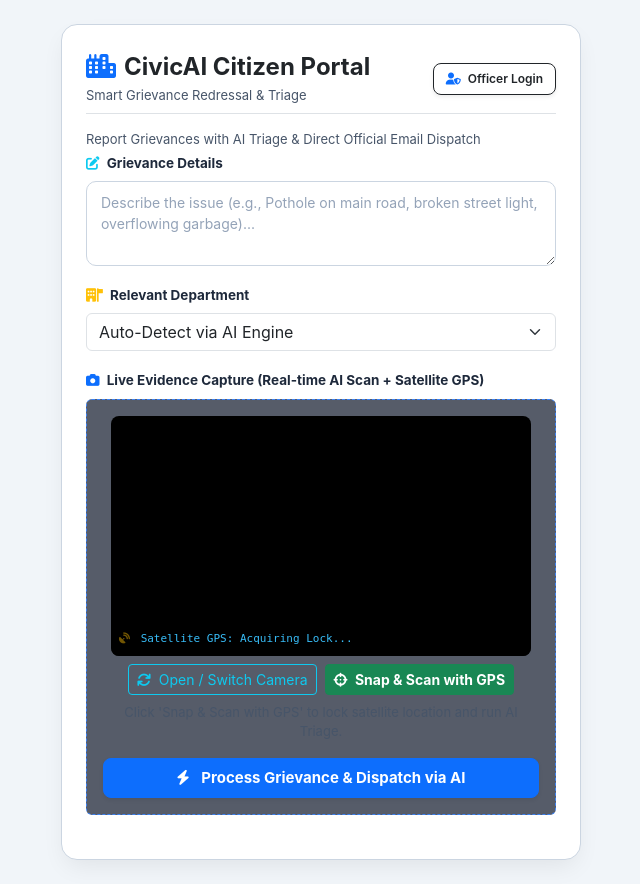
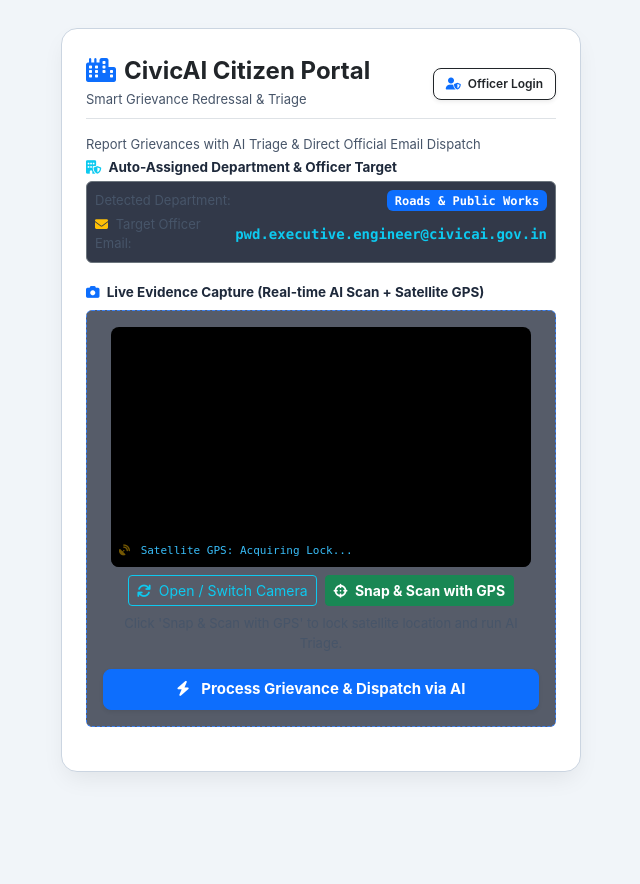
Before and after one commit to RohiVishwa/civic-ai-portal, a Flask app: page / in a window 1280 px wide. Shown: the whole page, without its empty margins (319-959 px from the left). After the commit the page ends 772 px from the top, so only its background shows below. Run offline with Flask 3, Linux system fonts and the light colour scheme; data comes from the database, SQL or seed files in the repository.

Commit message:
Master integration: Live department & officer email on submission form + backend auto dispatch + 7-day escalation

```diff
--- a/app.py
+++ b/app.py
@@ -4,10 +4,16 @@ import time
 import random
 import re
 from datetime import datetime, timedelta
+import threading
+import smtplib
+from email.mime.text import MIMEText
+from email.mime.multipart import MIMEMultipart
+from email.mime.base import MIMEBase
+from email import encoders
 from flask import Flask, render_template, request, redirect, session, url_for, jsonify
 
 app = Flask(__name__)
-app.secret_key = os.environ.get("SECRET_KEY", "civic_ai_secure_key_2026")
+app.secret_key = os.environ.get("SECRET_KEY", "civic_ai_unified_key_2026")
 
 BASE_DIR = os.path.dirname(os.path.abspath(__file__))
 DB_NAME = os.path.join(BASE_DIR, "civic_records.db")
@@ -16,9 +22,26 @@ WORK_FOLDER = os.path.join(BASE_DIR, "static/work_proofs")
 os.makedirs(UPLOAD_FOLDER, exist_ok=True)
 os.makedirs(WORK_FOLDER, exist_ok=True)
 
+# Email Routing Directory
+OFFICIAL_ROUTING_MAP = {
+    "Roads & Public Works": "pwd.executive.engineer@civicai.gov.in",
+    "Water & Sanitation": "water.sanitation.je@civicai.gov.in",
+    "Sanitation & Waste Management": "sanitation.inspector@civicai.gov.in",
+    "Electricity & Street Lighting": "electricity.nodal@civicai.gov.in",
+    "Town Planning & Enforcement": "townplanning.officer@civicai.gov.in",
+    "Public Works / General Municipal": "municipal.ward.officer@civicai.gov.in"
+}
+
 HIGH_AUTHORITY_EMAIL = os.environ.get("HIGH_AUTHORITY_EMAIL", "commissioner.municipal@civicai.gov.in")
+SMTP_SERVER = os.environ.get("SMTP_SERVER", "smtp.gmail.com")
+SMTP_PORT = int(os.environ.get("SMTP_PORT", 587))
+SENDER_EMAIL = os.environ.get("SENDER_EMAIL", "civicai.system.alert@gmail.com")
+SENDER_PASSWORD = os.environ.get("SENDER_PASSWORD", "")
 
-# --- 1. AUTOMATIC DB MIGRATION ---
+def get_assigned_officer_email(department):
+    return OFFICIAL_ROUTING_MAP.get(department, "municipal.ward.officer@civicai.gov.in")
+
+# --- 1. AUTOMATIC DB SCHEMA SYNC ---
 def ensure_database_schema():
     try:
         conn = sqlite3.connect(DB_NAME)
@@ -63,19 +86,16 @@ def ensure_database_schema():
         conn.commit()
         conn.close()
     except Exception as e:
-        print(f"DB Schema Sync Error: {e}")
+        print(f"DB Schema Sync Note: {e}")
 
 ensure_database_schema()
 
-# --- 2. AUTO CLASSIFICATION ENGINE ---
+# --- 2. AUTO CLASSIFIER ---
 def auto_classify_grievance(text):
     t = (text or "").lower()
     if any(k in t for k in ["water", "pipe", "leak", "sewer", "drain", "drainage", "overflow", "gutter", "tap"]):
         dept = "Water & Sanitation"
         priority = "High" if any(k in t for k in ["overflow", "flood", "leak", "choke", "burst"]) else "Medium"
-    elif any(k in t for k in ["road", "pothole", "tar", "path", "street", "broken road", "asphalt", "traffic"]):
-        dept = "Roads & Public Works"
-        priority = "High" if any(k in t for k in ["accident", "deep", "danger", "hazard", "huge"]) else "Medium"
     elif any(k in t for k in ["garbage", "trash", "waste", "dump", "bin", "smell", "dirt", "sweeper", "cleaning"]):
         dept = "Sanitation & Waste Management"
         priority = "Medium" if any(k in t for k in ["overflow", "foul", "spread", "disease"]) else "Low"
@@ -85,12 +105,74 @@ def auto_classify_grievance(text):
     elif any(k in t for k in ["encroachment", "illegal", "hawker", "parking", "footpath", "block"]):
         dept = "Town Planning & Enforcement"
         priority = "Medium"
+    elif any(k in t for k in ["road", "pothole", "tar", "path", "street", "broken road", "asphalt", "traffic"]):
+        dept = "Roads & Public Works"
+        priority = "High" if any(k in t for k in ["accident", "deep", "danger", "hazard", "huge"]) else "Medium"
     else:
-        dept = "Public Works / General Municipal"
+        dept = "Roads & Public Works"
         priority = "High"
     return dept, priority
 
-# --- 3. 7-DAY SLA ESCALATION ENGINE ---
+# --- 3. BACKGROUND EMAIL DISPATCH ENGINE ---
+def send_email_worker(officer_email, ticket_id, department, priority, description, location, filepath):
+    subject = f"[CivicAI Dispatch] Grievance {ticket_id} - {department} ({priority} Priority)"
+    body = f"""
+Official Grievance Assignment Alert
+-----------------------------------
+Ticket ID   : {ticket_id}
+Department  : {department}
+Officer Assigned: {officer_email}
+Priority    : {priority}
+Location    : {location}
+Time Logged : {datetime.now().strftime("%Y-%m-%d %H:%M:%S")}
+
+AI Inspection Summary:
+{description}
+
+Action Required:
+Field inspection and remediation must be completed within the 7-day Municipal SLA.
+Upload live on-site resolution proof via the officer portal before auto-escalation.
+
+CivicAI Autonomous Governance Engine
+"""
+    print(f"\n=======================================================")
+    print(f"🚀 [EMAIL DISPATCH TRIGGERED]")
+    print(f"To          : {officer_email}")
+    print(f"Subject     : {subject}")
+    print(f"Location    : {location}")
+    print(f"=======================================================\n")
+
+    if SENDER_PASSWORD and SENDER_EMAIL:
+        try:
+            msg = MIMEMultipart()
+            msg['From'] = SENDER_EMAIL
+            msg['To'] = officer_email
+            msg['Subject'] = subject
+            msg.attach(MIMEText(body, 'plain'))
+            if filepath and os.path.exists(filepath):
+                with open(filepath, "rb") as attachment:
+                    p = MIMEBase('application', 'octet-stream')
+                    p.set_payload(attachment.read())
+                    encoders.encode_base64(p)
+                    p.add_header('Content-Disposition', f"attachment; filename= {os.path.basename(filepath)}")
+                    msg.attach(p)
+            server = smtplib.SMTP(SMTP_SERVER, SMTP_PORT)
+            server.starttls()
+            server.login(SENDER_EMAIL, SENDER_PASSWORD)
+            server.send_message(msg)
+            server.quit()
+        except Exception as err:
+            print(f"SMTP Dispatch Note: {err}")
+
+def trigger_async_officer_email(officer_email, ticket_id, department, priority, description, location, filepath):
+    t = threading.Thread(
+        target=send_email_worker,
+        args=(officer_email, ticket_id, department, priority, description, location, filepath),
+        daemon=True
+    )
+    t.start()
+
+# --- 4. 7-DAY SLA CHECK ---
 def check_sla_escalations():
     try:
         conn = sqlite3.connect(DB_NAME)
@@ -102,17 +184,17 @@ def check_sla_escalations():
         for t in tickets:
             try:
                 created_dt = datetime.strptime(t['created_at'], "%Y-%m-%d %H:%M:%S")
-                if (now - created_dt).total_seconds() >= 604800: # 7 days
+                if (now - created_dt).total_seconds() >= 604800:
                     cursor.execute("UPDATE complaints SET escalated = 1 WHERE ticket_id = ?", (t['ticket_id'],))
                     conn.commit()
-                    print(f"\n[ESCALATION TRIGGERED] Overdue ticket {t['ticket_id']} sent to High Authority: {HIGH_AUTHORITY_EMAIL}\n")
+                    print(f"\n[SLA ESCALATION] Ticket {t['ticket_id']} sent to High Authority: {HIGH_AUTHORITY_EMAIL}\n")
             except Exception:
                 continue
         conn.close()
     except Exception as e:
-        print(f"SLA Check Error: {e}")
+        print(f"SLA Check error: {e}")
 
-# --- 4. 24-HOUR AUTO PURGE ---
+# --- 5. 24-HR PURGE ---
 def auto_purge_old_resolved():
     try:
         conn = sqlite3.connect(DB_NAME)
@@ -148,19 +230,19 @@ def analyze():
             filepath = os.path.join(UPLOAD_FOLDER, filename)
             file.save(filepath)
 
-        # AI Vision Detection
-        analysis_text = description if description else "AI Vision: Structural degradation and ground hazard identified."
+        analysis_text = description if description else "AI Vision: Surface hazard and civil disruption identified."
         try:
             import ai_engine
             if hasattr(ai_engine, 'analyze_image') and filepath:
                 res = ai_engine.analyze_image(filepath)
                 if res: analysis_text = res
         except Exception as e:
-            print(f"AI Engine fallback: {e}")
+            print(f"Vision Engine note: {e}")
 
         detected_dept, detected_priority = auto_classify_grievance(description or analysis_text)
         department = user_dept if (user_dept and user_dept != 'Auto-Detect via AI Engine') else detected_dept
         priority = detected_priority
+        officer_email = get_assigned_officer_email(department)
 
         now_dt = datetime.now()
         created_at = now_dt.strftime("%Y-%m-%d %H:%M:%S")
@@ -176,12 +258,17 @@ def analyze():
         conn.commit()
         conn.close()
 
+        # Trigger Real/Simulated Async Email to Assigned Nodal Officer
+        trigger_async_officer_email(officer_email, ticket_id, department, priority, analysis_text, location, filepath)
+
         return render_template('dashboard.html',
                                ticket_id=ticket_id,
                                analysis=analysis_text,
                                department=department,
                                priority=priority,
                                location=location,
+                               officer_email=officer_email,
+                               high_authority_email=HIGH_AUTHORITY_EMAIL,
                                status='Pending',
                                escalated=0)
     except Exception as e:
@@ -199,7 +286,9 @@ def track_ticket(ticket_id):
     conn.close()
     if not ticket:
         return "Ticket Not Found", 404
-    return render_template('dashboard.html', ticket=dict(ticket))
+    t_dict = dict(ticket)
+    officer_email = get_assigned_officer_email(t_dict.get('department', ''))
+    return render_template('dashboard.html', ticket=t_dict, officer_email=officer_email, high_authority_email=HIGH_AUTHORITY_EMAIL)
 
 @app.route('/admin')
 def admin_panel():
--- a/templates/index.html
+++ b/templates/index.html
@@ -137,25 +137,23 @@
 
             <!-- 1. Complaint Description -->
             <div class="mb-3">
-                <label class="form-label small fw-bold text-white">
-                    <i class="fa-solid fa-pen-to-square text-info me-1"></i> Grievance Details
+                <!-- Dynamic Auto-Assigned Department & Officer Target -->
+            <div class="mb-3">
+                <label class="form-label small fw-bold text-white mb-1">
+                    <i class="fa-solid fa-building-shield text-info me-1"></i> Auto-Assigned Department &amp; Officer Target
                 </label>
-                <textarea class="form-control" name="complaint" rows="3" placeholder="Describe the issue (e.g., Pothole on main road, broken street light, overflowing garbage)..." required></textarea>
+                <div class="p-2 rounded border border-secondary" style="background: rgba(15, 23, 42, 0.85);">
+                    <div class="d-flex justify-content-between align-items-center mb-1">
+                        <span class="text-secondary small">Detected Department:</span>
+                        <span id="display_dept" class="badge bg-primary text-white font-monospace">Roads & Public Works</span>
+                    </div>
+                    <div class="d-flex justify-content-between align-items-center">
+                        <span class="text-secondary small"><i class="fa-solid fa-envelope text-warning me-1"></i> Target Officer Email:</span>
+                        <span id="display_officer_email" class="text-info font-monospace small fw-bold">pwd.executive.engineer@civicai.gov.in</span>
+                    </div>
+                </div>
+                <input type="hidden" name="department" id="input_department" value="Roads & Public Works">
             </div>
-
-            <!-- 2. Target Department -->
-            <div class="mb-3">
-                <label class="form-label small fw-bold text-white">
-                    <i class="fa-solid fa-building-flag text-warning me-1"></i> Relevant Department
-                </label>
-                <select class="form-select" name="department">
-                    <option value="auto" selected>Auto-Detect via AI Engine</option>
-                    <option value="Roads & Transport">Roads & Transport Department</option>
-                    <option value="Sanitation & Waste">Sanitation & Municipal Waste</option>
-                    <option value="Water Supply">Water Supply & Drainage</option>
-                    <option value="Electricity Board">Electricity & Street Lighting</option>
-                    <option value="Public Safety">Public Safety & Municipal Authority</option>
-                </select>
             </div>
 
 
@@ -306,5 +304,42 @@ window.addEventListener('DOMContentLoaded', () => {
     initLiveCamera();
 });
 </script>
+
+<script>
+    const DEPT_MAP = [
+        { keywords: ["water", "pipe", "leak", "sewer", "drain", "drainage", "overflow", "gutter", "tap"], dept: "Water & Sanitation", email: "water.sanitation.je@civicai.gov.in" },
+        { keywords: ["garbage", "trash", "waste", "dump", "bin", "smell", "dirt", "sweeper", "cleaning"], dept: "Sanitation & Waste Management", email: "sanitation.inspector@civicai.gov.in" },
+        { keywords: ["light", "streetlight", "pole", "electric", "wire", "power", "spark", "transformer", "dark"], dept: "Electricity & Street Lighting", email: "electricity.nodal@civicai.gov.in" },
+        { keywords: ["encroachment", "illegal", "hawker", "parking", "footpath", "block"], dept: "Town Planning & Enforcement", email: "townplanning.officer@civicai.gov.in" },
+        { keywords: ["road", "pothole", "tar", "path", "street", "broken road", "asphalt", "traffic"], dept: "Roads & Public Works", email: "pwd.executive.engineer@civicai.gov.in" }
+    ];
+
+    const descField = document.querySelector('textarea[name="description"]') || document.getElementById('description') || document.querySelector('textarea');
+    const dispDept = document.getElementById('display_dept');
+    const dispMail = document.getElementById('display_officer_email');
+    const hidDept = document.getElementById('input_department');
+
+    if (descField && dispDept && dispMail) {
+        descField.addEventListener('input', function() {
+            const txt = this.value.toLowerCase();
+            let matched = false;
+            for (let item of DEPT_MAP) {
+                if (item.keywords.some(k => txt.includes(k))) {
+                    dispDept.textContent = item.dept;
+                    dispMail.textContent = item.email;
+                    if (hidDept) hidDept.value = item.dept;
+                    matched = true;
+                    break;
+                }
+            }
+            if (!matched && txt.trim().length === 0) {
+                dispDept.textContent = "Roads & Public Works";
+                dispMail.textContent = "pwd.executive.engineer@civicai.gov.in";
+                if (hidDept) hidDept.value = "Roads & Public Works";
+            }
+        });
+    }
+</script>
+
 </body>
 </html>
```
Also changed, not shown: templates/dashboard.html (+21 -6 lines).
